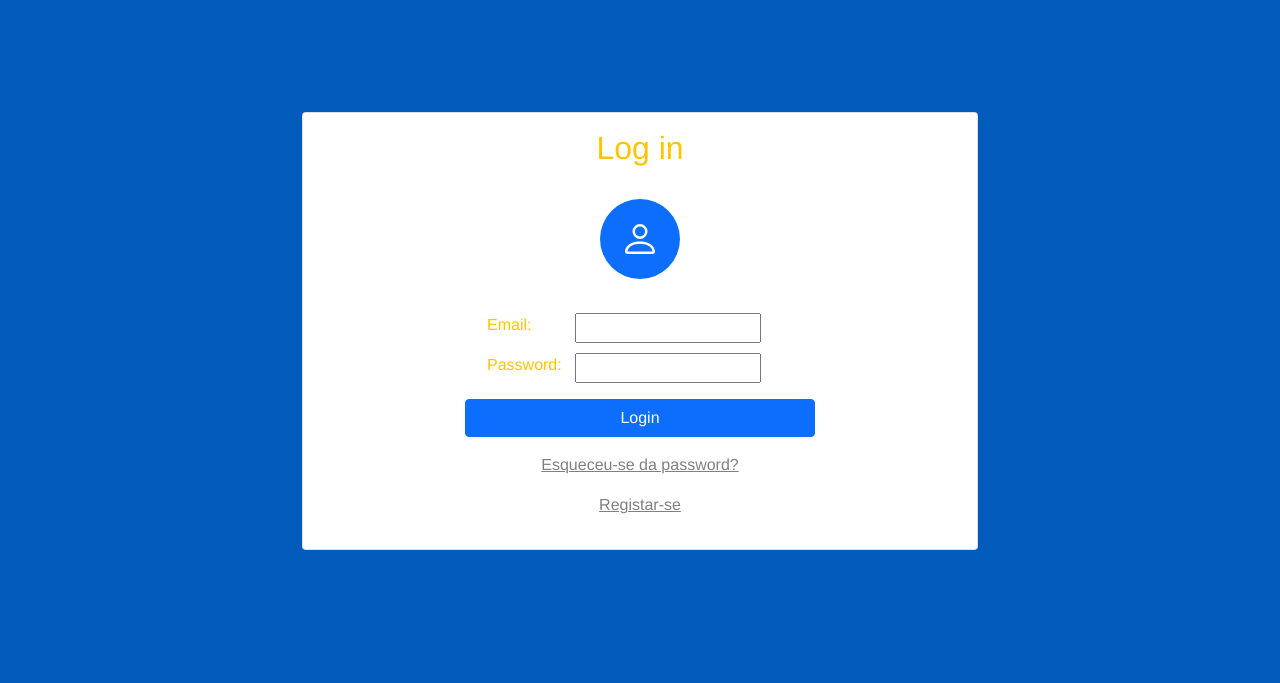
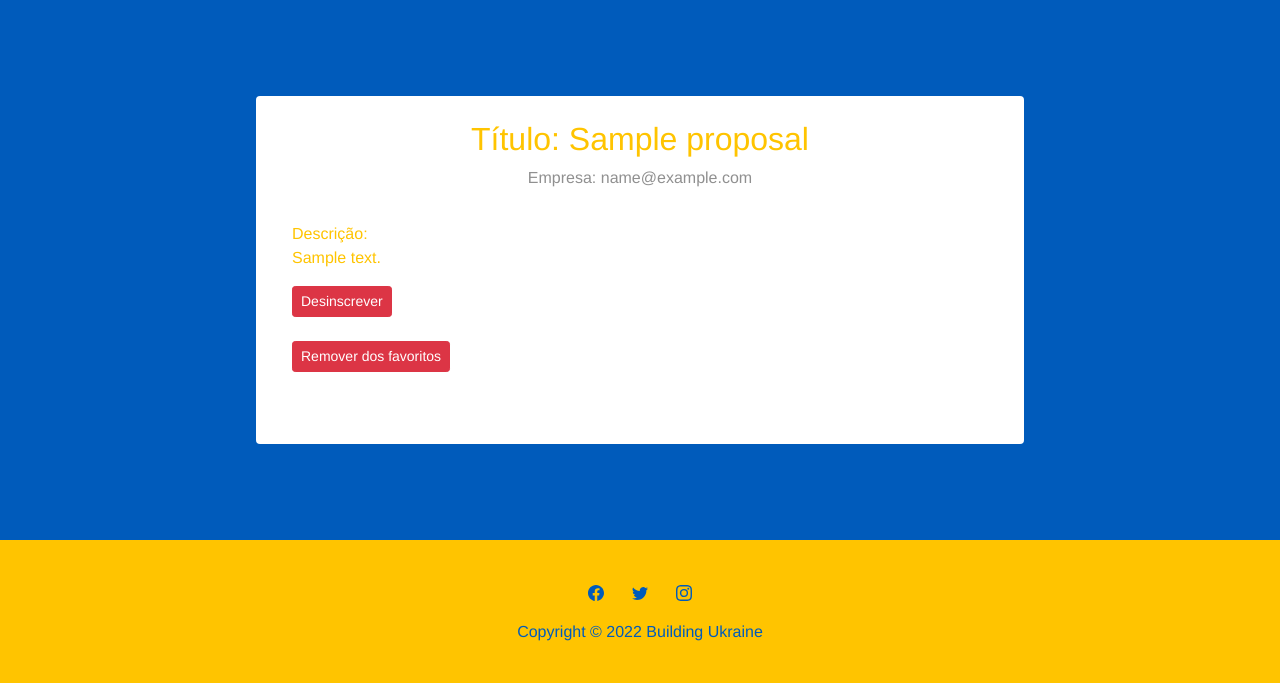
Before and after one commit to SinonCuriosus/RebuildUkraine, a Django app: page /slavaukraine/1/favorite_proposal in a window 1280 px wide. Shown: the part 74-757 px from the top of the page. Run offline with Django 4.2, Linux system fonts and the light colour scheme; tables that the repository leaves empty hold one stand-in row (values such as "Sample post"); some libraries are stand-ins or nearby versions.

Commit message:
Raul o refilão

```diff
--- a/rebuildukraine/slavaukraine/templates/slavaukraine/edit_volunteer_page.html
+++ b/rebuildukraine/slavaukraine/templates/slavaukraine/edit_volunteer_page.html
@@ -1,4 +1,4 @@
-% extends "slavaukraine/template.html" %}
+{% extends "slavaukraine/template.html" %}
 {% load static %}
 {% block main %}
     <div>
--- a/rebuildukraine/slavaukraine/templates/slavaukraine/edituser.html
+++ b/rebuildukraine/slavaukraine/templates/slavaukraine/edituser.html
@@ -23,5 +23,5 @@
     </form>
 
 {% endif %}
-
+<br><br>
 {% endblock %}
--- a/rebuildukraine/slavaukraine/templates/slavaukraine/listproposals.html
+++ b/rebuildukraine/slavaukraine/templates/slavaukraine/listproposals.html
@@ -26,7 +26,7 @@
                     <div class="d-flex w-100 justify-content-between">
                         <small class="text-muted">&nbsp; {{ object.city }}</small>
                         <a class="btn-sm btn-primary text-right carrousel-button-uk" role="button"
-                               href="{% url 'slavaukraine:proposal' object.id  %}">Editar</a>
+                               href="{% url 'slavaukraine:proposal' object.id  %}">+ Informação</a>
                     </div>
                 </td>
                 {% endif %}
--- a/rebuildukraine/slavaukraine/templates/slavaukraine/proposal.html
+++ b/rebuildukraine/slavaukraine/templates/slavaukraine/proposal.html
@@ -12,28 +12,45 @@
         </div>
     </div>
     <div class="container">
-        <p>Descrição: {{ proposal.description }}<br/>
-            {% if user.is_person %}
+        <p>Descrição: <br>{{ proposal.description }}<br/>
+
+        {% if user.is_person and registed == 0 %}
             <form action="{% url 'slavaukraine:proposal' proposal.id %}" method="post" id="reg">
                 {% csrf_token %}
-
-            {% if registed == '0'%}
                 <button type="submit" form="reg" value="Registar" class="btn btn-primary btn-sm me-2 carrousel-button-uk">
                     Inscrever-me
                 </button>
+            </form>
+        {% else  %}
+            <form action="{% url 'slavaukraine:removesubscription' proposal.id %}" method="post" id="des-reg">
+                {% csrf_token %}
+                <button type="submit" form="des-reg" value="Desregistar" class="btn btn-danger btn-sm">
+                    Desinscrever
+                </button>
+            </form>
+        {% endif %}
 
-        </form>
+        <br>
 
-
+        {% if user.is_person and favorited == 0 %}
             <form action="{% url 'slavaukraine:favorite_proposal' proposal.id %}" method="post" id="fav">
                 {% csrf_token %}
                 <button type="submit" form="fav" value="Guardar" class="btn btn-outline-yellow btn-sm carrousel-button">
                     Guardar
                 </button>
-
             </form>
+        <br>
+        {% else  %}
+            <form action="{% url 'slavaukraine:removefavorite' proposal.id %}" method="post" id="rem-fav">
+                {% csrf_token %}
+                <button type="submit" form="rem-fav" value="Guardar" class="btn btn-danger btn-sm">
+                    Remover dos favoritos
+                </button>
+            </form>
+        </form>
+        <br>
         {% endif %}
-        {% endif %}
+        <br><br>
     </div>
 </div>
 {% endblock %}
--- a/rebuildukraine/slavaukraine/urls.py
+++ b/rebuildukraine/slavaukraine/urls.py
@@ -31,8 +31,13 @@ urlpatterns = [
     # Registo de proposta
     path("reserved/regist_proposal", views.proposal_create_view, name="regist_proposal"),
 
-    # Visualizacao de proposta
+    # Visualizacao de proposta com Opção de Inscrição/Add aos Favoritos
     path("proposal/<int:proposal_id>", views.viewProposal, name="proposal"),
+    # Remoção da Proposta das Inscrições
+    path("remProposal/<int:proposal_id>", views.removeProposalSubscription, name="removesubscription"),
+    # Remoção da Proposta dos Favoritos
+    path("remFavorite/<int:proposal_id>", views.removeFavoriteProposal, name="removefavorite"),
+
 
     # Área de edição
     path("reserved/editPerson/<int:pk>/", PersonUpdate.as_view(), name='edit_person'),
@@ -76,8 +81,6 @@ urlpatterns = [
     # Resposta à mensagem
     path("reserved/message/<int:topic_id>", views.replyMessage, name="message"),
 
-    #Proposta detalhe
-    #path('<int:proposal_id>', views.proposal_detail, name="proposal"),
 
     #Adicionar aos favoritos
     path('<int:proposal_id>/favorite_proposal', views.favorite_proposal, name="favorite_proposal"),
--- a/rebuildukraine/slavaukraine/utils.py
+++ b/rebuildukraine/slavaukraine/utils.py
@@ -2,7 +2,7 @@ from django.core.mail import send_mail
 from django.db.models import Q
 from django.shortcuts import get_object_or_404
 
-from .models import TopicMessage, Answers, Person, Proposal, Registration
+from .models import TopicMessage, Answers, Person, Proposal, Registration, Favorites
 
 
 def send_email(subjet,text,email):
@@ -81,13 +81,18 @@ def getProposalsEnterprise(request):
 def getFavorites(request):
     return Proposal.objects.filter(favorites__person__username=request.user.username)
 
-# verifica se está registado na proposta
+#Verifica se a PERSON tem a proposta Registada
 def isRegisted(request,proposal_id):
-    registed = Registration.objects.filter((Q(proposal=proposal_id) & Q(person=request.user.id)))
-    if registed is None:
+    if Registration.objects.filter(proposal_id=proposal_id).filter(person_id=request.user.id):
+        return 1
+    else:
         return 0
+#Verifica se a PERSON tem a proposta nos favoritos
+def isFavorited(request,proposal_id):
+    if Favorites.objects.filter(proposal_id=proposal_id).filter(person_id=request.user.id):
+        return 1
     else:
-        return 1
+        return 0
 
 def getLastThreeProposal():
     return Proposal.objects.filter().order_by('-id')[:4]
--- a/rebuildukraine/slavaukraine/views.py
+++ b/rebuildukraine/slavaukraine/views.py
@@ -317,65 +317,74 @@ def enterprise(request):
 
 # Visualização da proposta
 def viewProposal(request,proposal_id):
-    print("proposal")
     proposal = get_object_or_404(Proposal, pk=proposal_id)
     if request.POST:
-        print("post")
         if utils.verifyUser(request):
-            print("verificado")
-            regist = Registration()
-            regist.proposal_id = proposal_id
-            print(proposal_id)
-            regist.person_id=request.user.id
-            print(request.user.id)
-            regist.save()
-            registed = 1
-        else:
-            registed = 0
-    else:
-        registed = utils.isRegisted(request, proposal_id)
+            new_subscribe = Registration(proposal_id = proposal_id, person_id = request.user.id)
+            new_subscribe.save()
+
+    registed = utils.isRegisted(request, proposal_id)
+    favorited = utils.isFavorited(request, proposal_id)
     context = {
             'title': 'Building Ukraine - Visualização Proposta',
             'proposal': proposal,
             'registed': registed,
+            'favorited': favorited,
     }
     return render(request,'slavaukraine/proposal.html', context)
 
+#Voluntário remove inscrição em Proposta
+def removeProposalSubscription(request,proposal_id):
+    proposal = get_object_or_404(Proposal, pk=proposal_id)
+    if request.POST:
+        if utils.verifyUser(request):
+            Registration.objects.filter(proposal_id=proposal_id).filter(person_id=request.user.id).delete()
+
+    registed = utils.isRegisted(request, proposal_id)
+    favorited = utils.isFavorited(request, proposal_id)
+    context = {
+            'title': 'Building Ukraine - Visualização Proposta',
+            'proposal': proposal,
+            'registed': registed,
+            'favorited': favorited,
+    }
+    return render(request,'slavaukraine/proposal.html', context)
+
+#Voluntario coloca proposta nos favoritos
+def favorite_proposal(request, proposal_id):
+    proposal = get_object_or_404(Proposal, pk=proposal_id)
+    if request.POST:
+        if utils.verifyUser(request):
+            new_favorite = Favorites(proposal_id=proposal_id, person_id=request.user.id)
+            new_favorite.save()
+
+    registed = utils.isRegisted(request, proposal_id)
+    favorited = utils.isFavorited(request, proposal_id)
+    context = {
+        'title': 'Building Ukraine - Visualização Proposta',
+        'proposal': proposal,
+        'registed': registed,
+        'favorited': favorited,
+    }
+    return render(request, 'slavaukraine/proposal.html', context)
 
 
+#Voluntário remove proposta dos favoritos
+def removeFavoriteProposal(request, proposal_id):
+    proposal = get_object_or_404(Proposal, pk=proposal_id)
+    if request.POST:
+        if utils.verifyUser(request):
+            Favorites.objects.filter(proposal_id=proposal_id).filter(person_id=request.user.id).delete()
 
-
-
-# voluntario remove propostaw
-def unregister_proposal(request, proposal_id):
-    if request.user.is_authenticated & request.user.is_active:  # Alterar por decorator
-        proposal = get_object_or_404(Proposal, pk=proposal_id)
-        proposal.unregister(user=request.user)
-        context = {'proposal': proposal}
-        return render(request, 'slavaukraine/reserved.html', context)
-    else:
-        return login_view(request)
-
-#voluntario coloca proposta nos favoritos
-def favorite_proposal(request, proposal_id):
-    if request.user.is_authenticated & request.user.is_active:  # Alterar por decorator
-        proposal = get_object_or_404(Proposal, pk=proposal_id)
-        proposal.subscribe(user=request.user)
-        context = {'proposal': proposal}
-        return render(request, 'slavaukraine/reserved.html', context)
-    else:
-        return login_view(request)
-
-
-# voluntario remove dos favoritos
-def not_favorite_proposal(request, proposal_id):
-    if request.user.is_authenticated & request.user.is_active:  # Alterar por decorator
-        proposal = get_object_or_404(Proposal, pk=proposal_id)
-        proposal.unsubscribe(user=request.user)
-        context = {'proposal': proposal}
-        return render(request, 'slavaukraine/reserved.html', context)
-    else:
-        return login_view(request)
+    registed = utils.isRegisted(request, proposal_id)
+    favorited = utils.isFavorited(request, proposal_id)
+    context = {
+        'title': 'Building Ukraine - Visualização Proposta',
+        'proposal': proposal,
+        'registed': registed,
+        'favorited': favorited,
+    }
+    return render(request, 'slavaukraine/proposal.html', context)
 
 def registration_volunteer_list(request):
     context = {}
```
Also changed, not shown: rebuildukraine/slavaukraine/templates/slavaukraine/base.html (deleted, +0 -16 lines), rebuildukraine/slavaukraine/templates/slavaukraine/registo.html (deleted, +0 -89 lines). Lines whose indentation alone changed are shown as unchanged.
